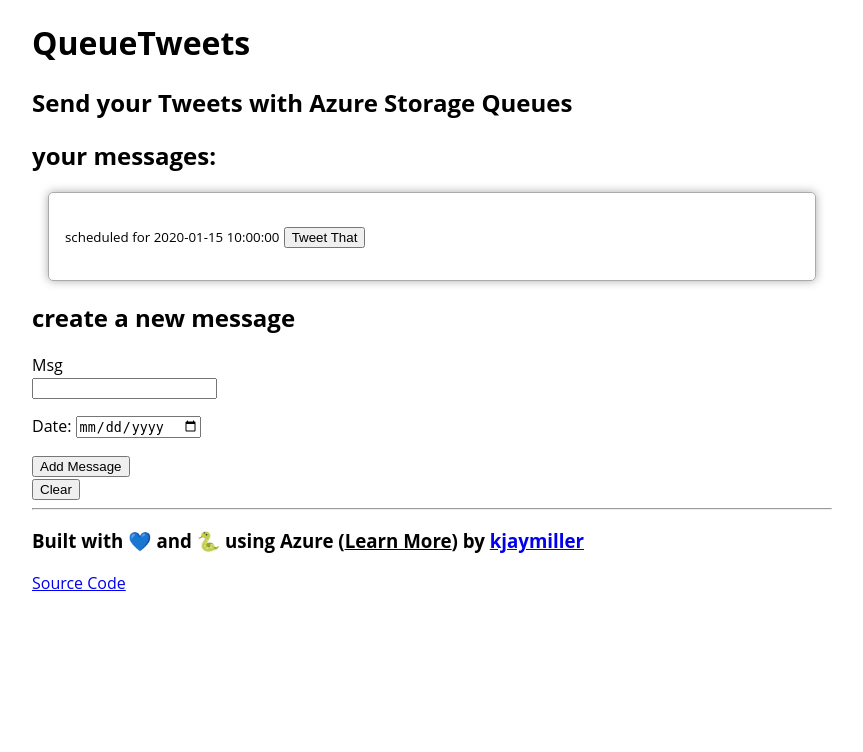
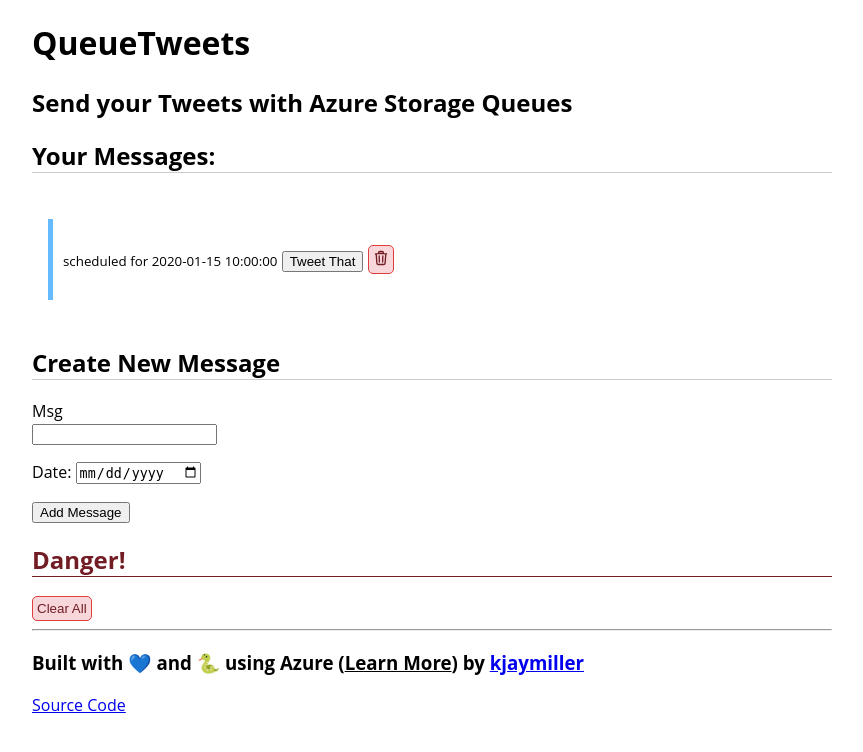
Before and after one commit to kjaymiller/31-Days-of-ND, a Flask app: template web/templates/index.html in a window 1280 px wide. Shown: the top 752 px of the page, without its empty margins (208-1071 px from the left). Run offline with Flask 2, Linux system fonts and the light colour scheme; the template is opened without the code that fills it: most values are stand-ins (such as "Sample title", 1, 10 or a date in 2020); form fields are guessed from the names that the template uses; some libraries are stand-ins or nearby versions.

Commit message:
add delete button

```diff
--- a/web/app.py
+++ b/web/app.py
@@ -7,7 +7,7 @@
 
 from uuid import uuid4
 
-from .messages import get_messages, get_message
+from . import messages
 from .queue import queue as q
 from .form import AddMessage
 
@@ -20,27 +20,31 @@
 app = Flask(__name__)
 app.secret_key = str(uuid4())
 
+def rebuild(template_name:str):
+    msgs = messages.get_messages(queue = q.queue)
+    form = AddMessage()
+    return render_template(template_name, msgs=msgs, form=form)
+
+
+
 @app.route('/')
 def index():
-    msg = get_messages(queue = q.queue)
-    form = AddMessage()
-    return render_template('index.html', msgs=msg, form=form)
+    return rebuild('index.html')
 
 
 @app.route('/send/<message_id>', methods=['POST'])
 def tweet(message_id):
-    get_message(id=message_id, queue=q.queue)
+    messages.get_message(id=message_id, queue=q.queue)
     q.send_next_message(
         message_transformer=lambda msg: {"text": json.loads(msg)['msg']},
         delete_after=True,
         )
-    msgs = get_messages(queue=q.queue)
-    form=AddMessage()
-    return render_template('message.html', msgs=msgs, form=form)
+    return rebuild('message.html')
 
 
 @app.route('/message', methods=["POST"])
 def add_message():
+    #Because we are parsing the form data we do not use rebuild
     form = AddMessage()
 
     if form.validate_on_submit():
@@ -54,16 +58,21 @@
         for error in form.errors:
             flash(error, "error")
 
-    msgs = get_messages()
+    msgs = messages.get_messages()
     return render_template('message.html', msgs=msgs, form=form)
 
-@app.route('/clear', methods=["POST"])
-def clear():
+@app.route('/clear_all', methods=["POST"])
+def clear_all():
     q.queue.clear_messages()
     flash("Queue Cleared", "success")
-    form = AddMessage()
-    msgs = get_messages()
-    return render_template('message.html', msgs=msgs, form=form)
+    return rebuild('message.html')
+
+@app.route('/delete/<message_id>', methods=["POST"])
+def delete_one(message_id):
+    messages.delete_message(message_id=message_id, queue=q.queue)
+    flash("Message Deleted", "success")
+    return rebuild('message.html')
+
 
 if __name__ == '__main__':
     app.run()
--- a/web/queue.py
+++ b/web/queue.py
@@ -4,7 +4,6 @@
 
 dotenv.load_dotenv('../.azure/31daysofND/.env')
 
-print(os.environ)
 sa = storage.Auth(
         connection_string=os.environ.get("AZURE_STORAGE_CONNECTION_STRING"),
         queue_name=os.environ.get("AZURE_STORAGE_QUEUE_NAME")
--- a/web/static/style.css
+++ b/web/static/style.css
@@ -1,15 +1,23 @@
 html {font-family: 'Open Sans', sans-serif;}
 .container {width: 100%; max-width: 800px; margin: auto;}
+.section-head{
+    font-weight: bolder;
+    border-bottom: 1px solid #ccc;
+}
+.message {
+    /* background-color: #f1f1f1; */
+    padding: 10px;
+    margin: 10px 0;
+    border-left: 5px solid #66baff;
+}
 
+.message:hover {
+    background-color: #ffffff;
+}
 .message_queue, .message_form>form {
-    /* background-image: url('/static/Adhd\ Awareness\ Month-6.png'); */
-    margin: 1rem;
-    border: #aaa solid 1px;
     background-size: auto;
     background-repeat: no-repeat;
-    border-radius: 5px;
     padding: 1rem;
-    box-shadow: 0 0 10px #aaa;
 }
 
 .success {
@@ -22,6 +30,26 @@
     background-color: #f8d7da;
     border-color: #f5c6cb;
     color: #721c24;
+    border-radius: 5px;
+}
+
+button.error {
+    border: 1px solid #E03D3D;
+    padding: 0.25rem;
+    stroke: #721c24;
+}
+
+
+button.error:hover {
+    background-color: #E03D3D;
+    color: #fff;
+    stroke: #fff;
+}
+
+.danger h2 {
+    color: #721c24;
+    padding-bottom: 0;
+    border-bottom: 1px solid #721c24;
 }
 
 .flash {
@@ -64,3 +92,10 @@
     color: #333;
     text-shadow: 1px 1px 2px #666;
 }
+
+
+.h-4 {
+    height: 1rem;
+    stroke-width: 2;
+    font-weight: bold;
+}
--- a/web/templates/create_form.html
+++ b/web/templates/create_form.html
@@ -8,5 +8,5 @@
     {{ form.date.label }}: {{ form.date }}
     </p>
 
-    <button hx-action="click"  value="Add Message" hx-post="{{url_for('add_message')}}" hx-target="#message">Add Message</button>
+    <button hx-action="click"  value="Add Message" hx-post="{{url_for('add_message')}}" hx-target="#messages">Add Message</button>
 </form>
--- a/web/templates/danger.html
+++ b/web/templates/danger.html
@@ -1,3 +1,4 @@
 <div id="danger" class="danger">
-  <button hx-post="{{url_for('clear')}}" hx-target="#message" hx-trigger="click">Clear</button>
+  <h2>Danger!</h2>
+  <button class="error" hx-post="{{url_for('clear_all')}}" hx-target="#messages" hx-trigger="click">Clear All</button>
 </div>
--- a/web/templates/index.html
+++ b/web/templates/index.html
@@ -12,7 +12,7 @@
     <h1>QueueTweets</h1>
     <h2>Send your Tweets with Azure Storage Queues</h2>
     <script src="https://unpkg.com/htmx.org@1.8.2"></script>
-      <div id="message" class="message">
+      <div id="messages" class="messages">
         {% include 'message.html' %}
       </div>
       {% include 'danger.html' %}
--- a/web/templates/message.html
+++ b/web/templates/message.html
@@ -1,9 +1,9 @@
-<h2>your messages: </h2>
+<h2 class="section-head">Your Messages: </h2>
 <div class="message_queue">
   {% include 'message_queue.html' %}
 </div>
 <div class="message_form">
-  <h2>create a new message</h2>
+  <h2 class="section-head">Create New Message</h2>
   {% for category, message in get_flashed_messages(with_categories=true) %}
   <span class="flash {{ category }}">{{ message }}</span>
   {% endfor %}
--- a/web/templates/message_queue.html
+++ b/web/templates/message_queue.html
@@ -1,11 +1,18 @@
 {% if msgs %}
     {% for message in msgs %}
-    <div>
+    <div class="message">
         <p>
             {{message.content.msg}}
+        </p>
+        <p>
             <small>scheduled for {{message.content.date}}</small>
-            <button hx-trigger="click" hx-post="{{url_for('tweet', message_id=message.id)}}" hx-target="#message">
+            <button hx-trigger="click" hx-post="{{url_for('tweet', message_id=message.id)}}" hx-target="#messages">
                 Tweet That
+            </button>
+            <button class="error" hx-trigger="click" hx-post="{{url_for('delete_one', message_id=message.id)}}" hx-target="#messages">
+                <svg xmlns="http://www.w3.org/2000/svg" fill="none" viewBox="0 0 24 24" stroke-width="1.5" stroke="currentColor" class="h-4">
+                    <path stroke-linecap="round" stroke-linejoin="round" d="M14.74 9l-.346 9m-4.788 0L9.26 9m9.968-3.21c.342.052.682.107 1.022.166m-1.022-.165L18.16 19.673a2.25 2.25 0 01-2.244 2.077H8.084a2.25 2.25 0 01-2.244-2.077L4.772 5.79m14.456 0a48.108 48.108 0 00-3.478-.397m-12 .562c.34-.059.68-.114 1.022-.165m0 0a48.11 48.11 0 013.478-.397m7.5 0v-.916c0-1.18-.91-2.164-2.09-2.201a51.964 51.964 0 00-3.32 0c-1.18.037-2.09 1.022-2.09 2.201v.916m7.5 0a48.667 48.667 0 00-7.5 0" />
+                </svg>
             </button>
         </p>
     </div>
```
Also changed, not shown: web/messages.py (+9 -2 lines).
